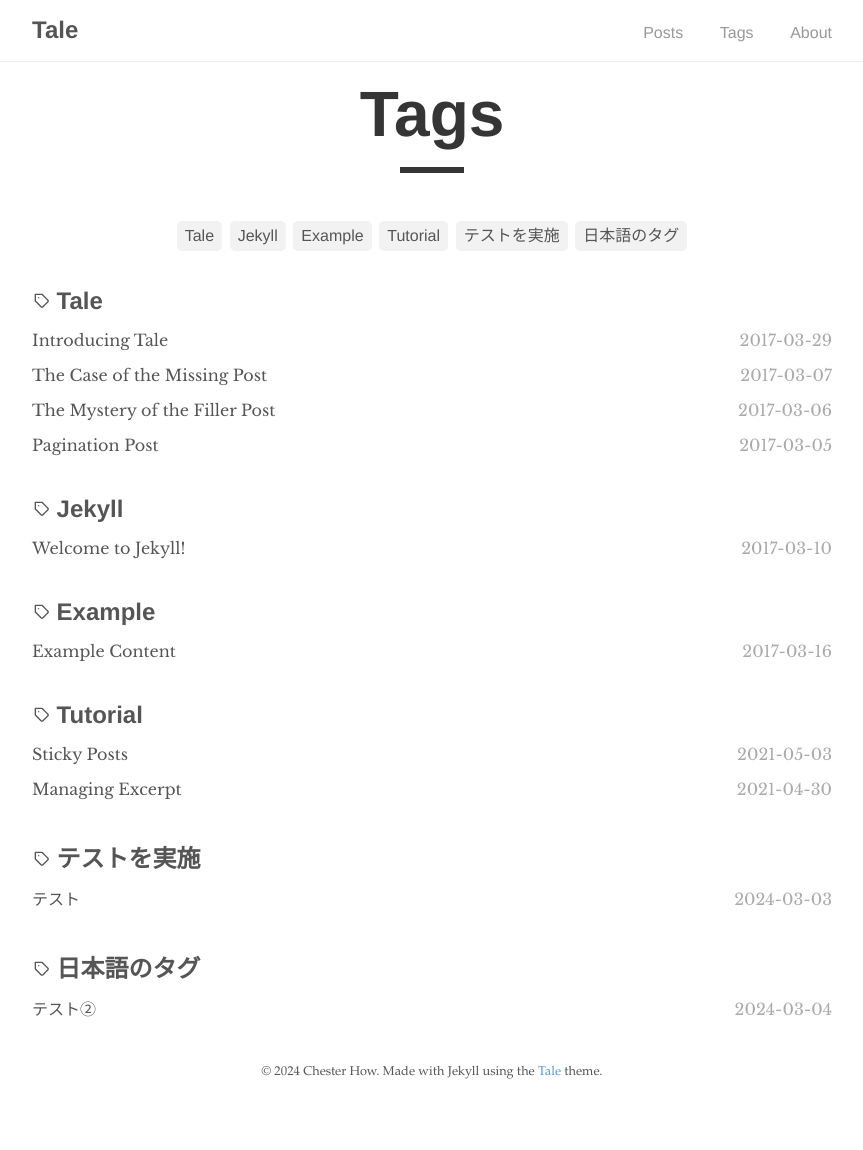
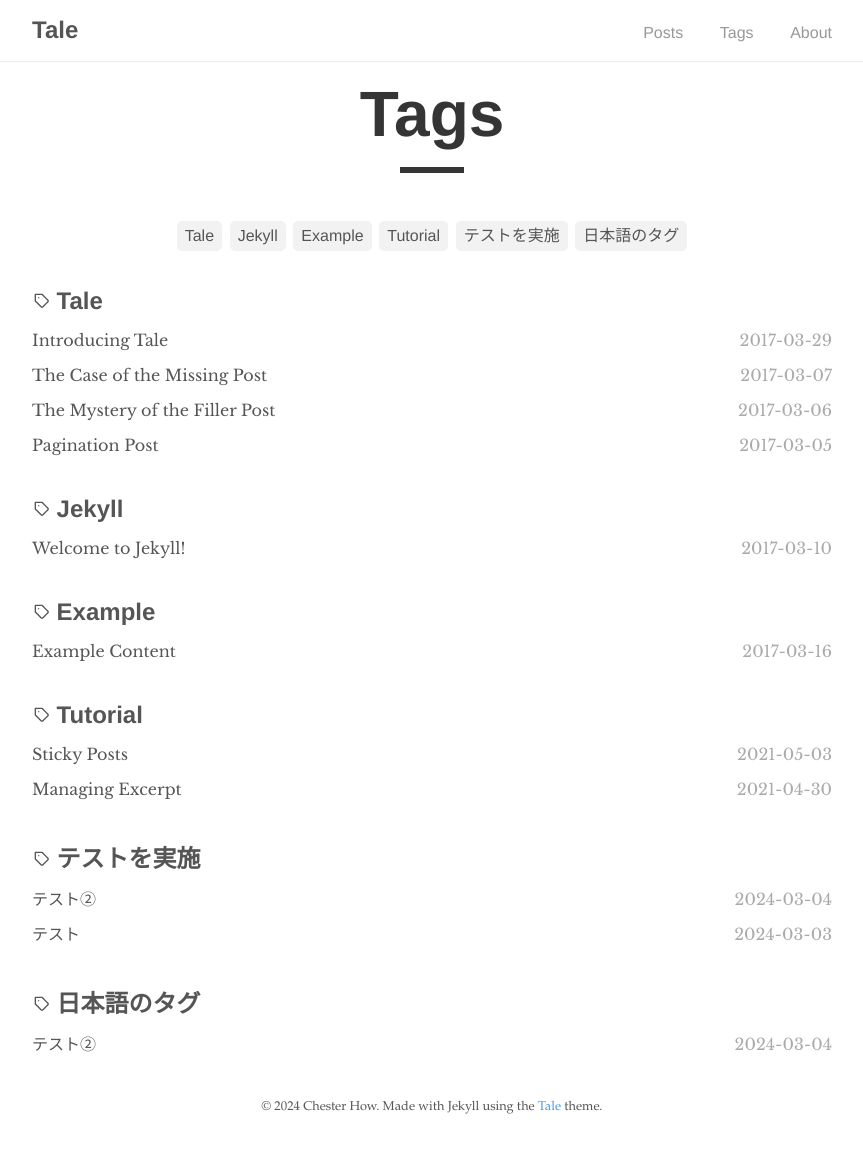
Before and after one commit to koda-masaru/jekyll-test, a Jekyll site: the page built from docs/_pages/tags.html, in a window 1280 px wide. Shown: the whole page, without its empty margins (208-1071 px from the left). Built offline with Jekyll 4.4.1, drawn with Linux system fonts in a browser that asks for light colours; before the commit the page ends 1115 px from its top, so only the background shows below that.

Commit message:
Add test

```diff
--- a/docs/_posts/2024-03-04-test-02.md
+++ b/docs/_posts/2024-03-04-test-02.md
@@ -2,7 +2,9 @@
 layout: post
 title:  "テスト②"
 author: "Koda"
-tags: "日本語のタグ"
+tags:
+- テストを実施
+- 日本語のタグ
 ---
 
 （テスト文章）
```
